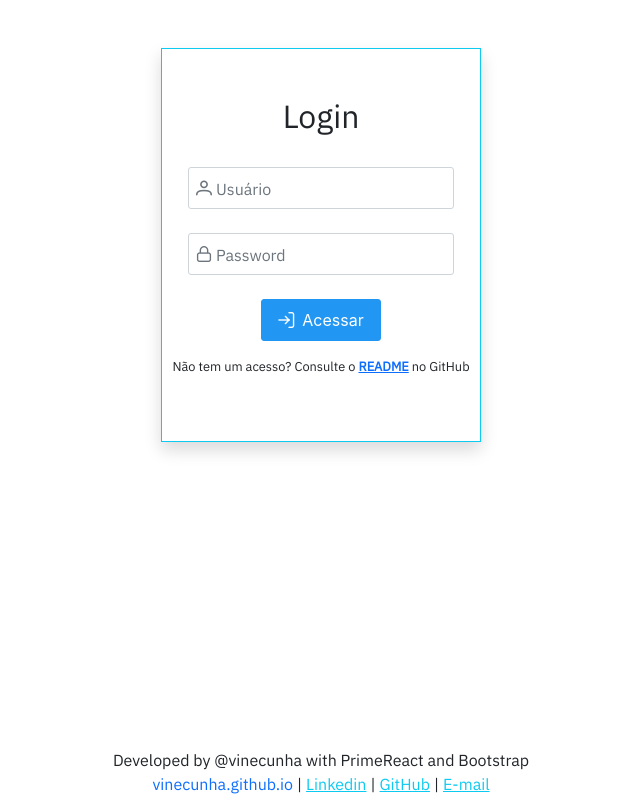
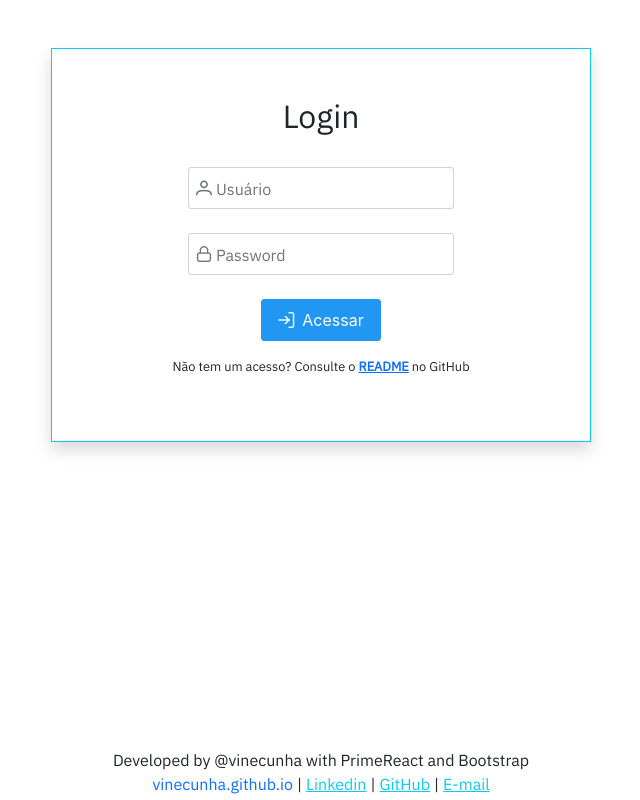
Before and after one commit to vinecunha/login, a React (Create React App) app: page / in a window 1280 px wide. Shown: the whole page, without its empty margins (319-959 px from the left). Built offline with nearby package versions, Linux system fonts and the light colour scheme.

Commit message:
v.1.0.0.2

```diff
--- a/src/Login.js
+++ b/src/Login.js
@@ -32,7 +32,7 @@ const Login = () => {
   };
 
   return (
-    <div className="login-container border border-1 border-info bg-white m-auto w-25 my-5 py-5 shadow d-flex flex-column align-items-center">
+    <div style={{ maxWidth: '540px'}} className="container-sm login-container border border-1 border-info bg-white m-auto my-5 py-5 shadow d-flex flex-column align-items-center">
       <h2>Login</h2>
       <form onSubmit={handleLogin} className='container-fluid d-flex flex-column align-items-center'>
         <span className="p-float-label my-4">
@@ -57,7 +57,7 @@ const Login = () => {
           <label htmlFor="password"><i className='pi pi-lock me-1'></i>Password</label>
         </span>
         {errorMessage && <Message className="mb-3" severity="error" text={errorMessage} />}
-        <Button type="submit" label={errorMessage ? "Credenciais inválidas" : "Acessar"} icon={errorMessage ? "pi pi-exclamation-triangle" : "pi pi-sign-in"} severity={errorMessage ? 'danger' : ''} />
+        <Button type="submit" label={errorMessage ? errorMessage : "Acessar"} icon={errorMessage ? "pi pi-exclamation-triangle" : "pi pi-sign-in"} severity={errorMessage ? 'danger' : ''} />
       </form>
       <p className='my-3' style={{ fontSize: '.8rem' }}>Não tem um acesso? Consulte o <strong><a href='https://github.com/vinecunha/login' target='blank'>README</a></strong> no GitHub</p>
     </div>
```
